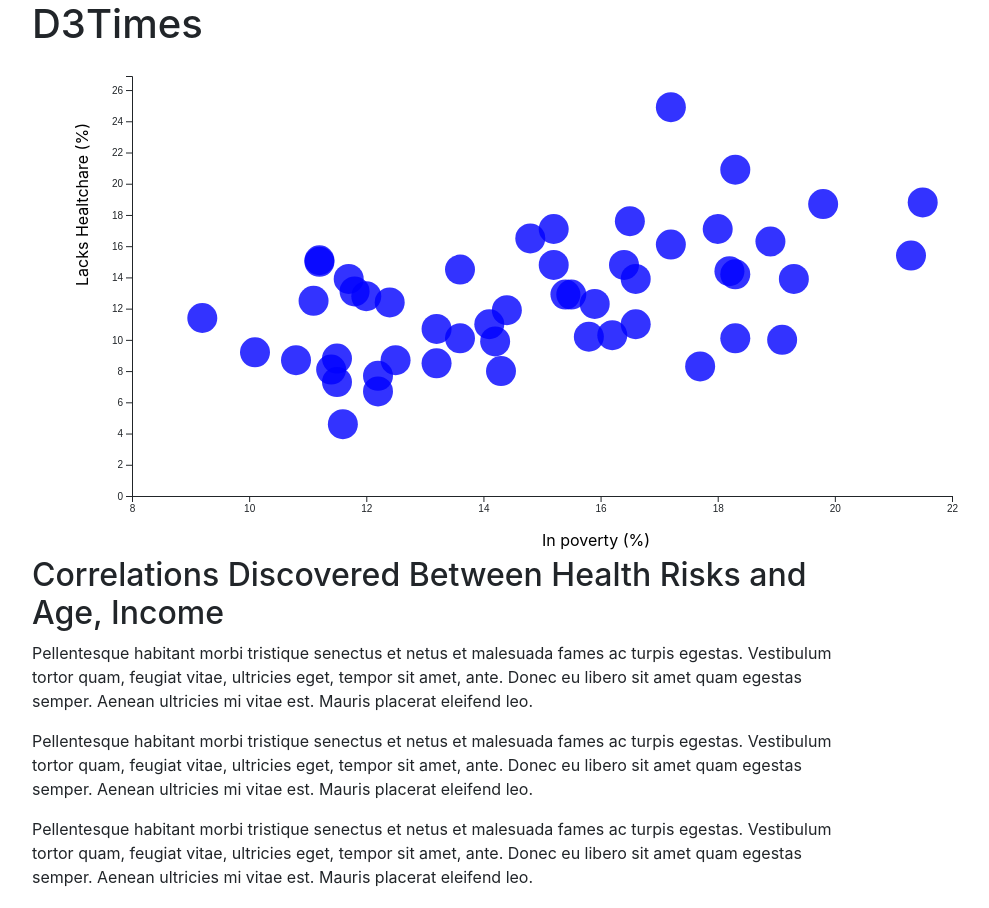
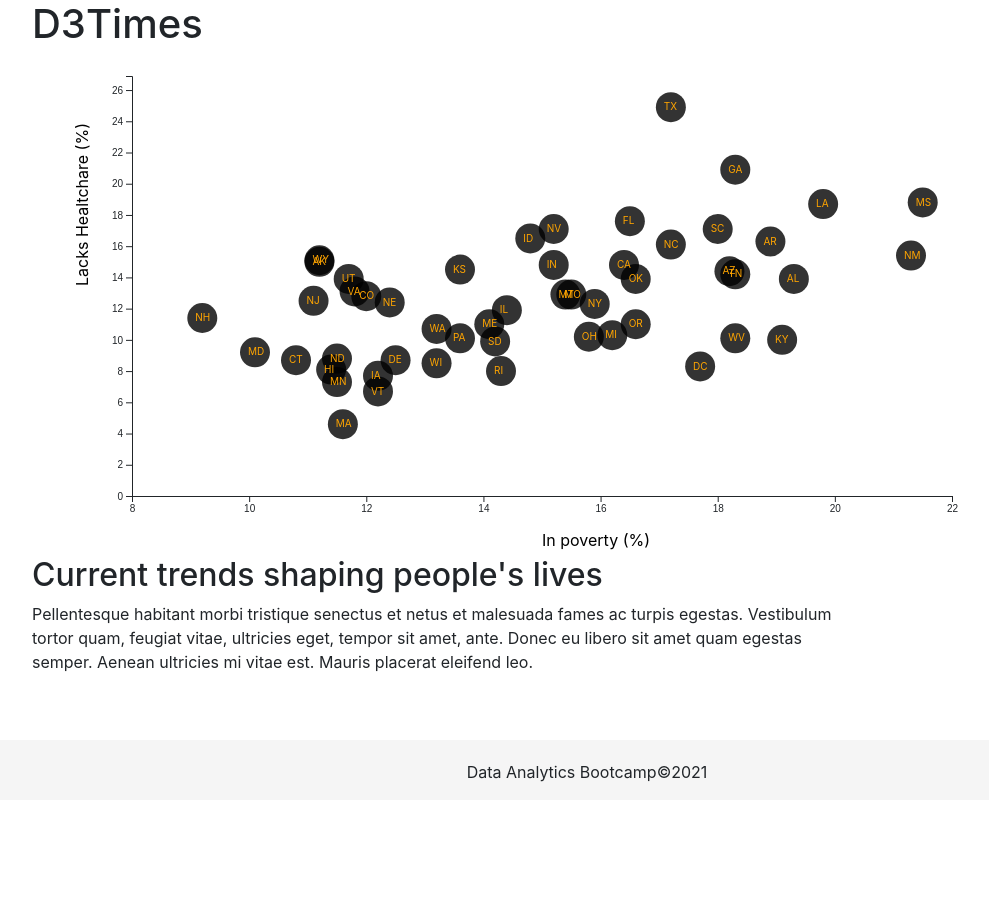
Before and after one commit to samuelceron/D3-challenge, a plain HTML site: page index.html in a window 1280 px wide. Shown: the top 908 px of the page, without its empty margins (53-1042 px from the left). After the commit the page ends 800 px from the top, so only its background shows below. Drawn offline with nearby package versions, Linux system fonts and the light colour scheme.

Commit message:
Set circles text

```diff
--- a/assets/js/app.js
+++ b/assets/js/app.js
@@ -62,8 +62,21 @@ d3.csv("assets/data/data.csv").then(function(data){
         .attr("cx", d => xLinearScale(d.poverty))
         .attr("cy", d=> yLinearScale(d.healthcare))
         .attr("r", "15")
-    .attr("fill", "blue")
+        .attr("fill", "black")
         .attr("opacity", ".8");
+
+    // Create text tags inside circles
+    let text = chartGroup.append("text")
+        .selectAll("tspan")
+        .style("font-family", "Sans-serif")
+        .data(data)
+        .enter()
+        .append("tspan")
+        .attr("x", d => xLinearScale(d.poverty - 0.12))
+        .attr("y", d => yLinearScale(d.healthcare - 0.20))
+        .attr("font-size", "10")
+        .attr("fill","orange")
+        .text(d=> d.abbr)
 
     // Create axes labels
     chartGroup.append("text")
--- a/index.html
+++ b/index.html
@@ -27,15 +27,7 @@
     <div class="row">
       <div class="col-xs-12  col-md-9">
         <div class="article">
-          <h2>Correlations Discovered Between Health Risks and Age, Income</h2>
-          <p>Pellentesque habitant morbi tristique senectus et netus et malesuada fames ac turpis egestas. Vestibulum tortor
-            quam, feugiat vitae, ultricies eget, tempor sit amet, ante. Donec eu libero sit amet quam egestas semper. Aenean
-            ultricies mi vitae est. Mauris placerat eleifend leo.</p>
-
-          <p>Pellentesque habitant morbi tristique senectus et netus et malesuada fames ac turpis egestas. Vestibulum tortor
-            quam, feugiat vitae, ultricies eget, tempor sit amet, ante. Donec eu libero sit amet quam egestas semper. Aenean
-            ultricies mi vitae est. Mauris placerat eleifend leo.</p>
-
+          <h2>Current trends shaping people's lives</h2>
           <p>Pellentesque habitant morbi tristique senectus et netus et malesuada fames ac turpis egestas. Vestibulum tortor
             quam, feugiat vitae, ultricies eget, tempor sit amet, ante. Donec eu libero sit amet quam egestas semper. Aenean
             ultricies mi vitae est. Mauris placerat eleifend leo.</p>
```
Lines whose indentation alone changed are shown as unchanged.
